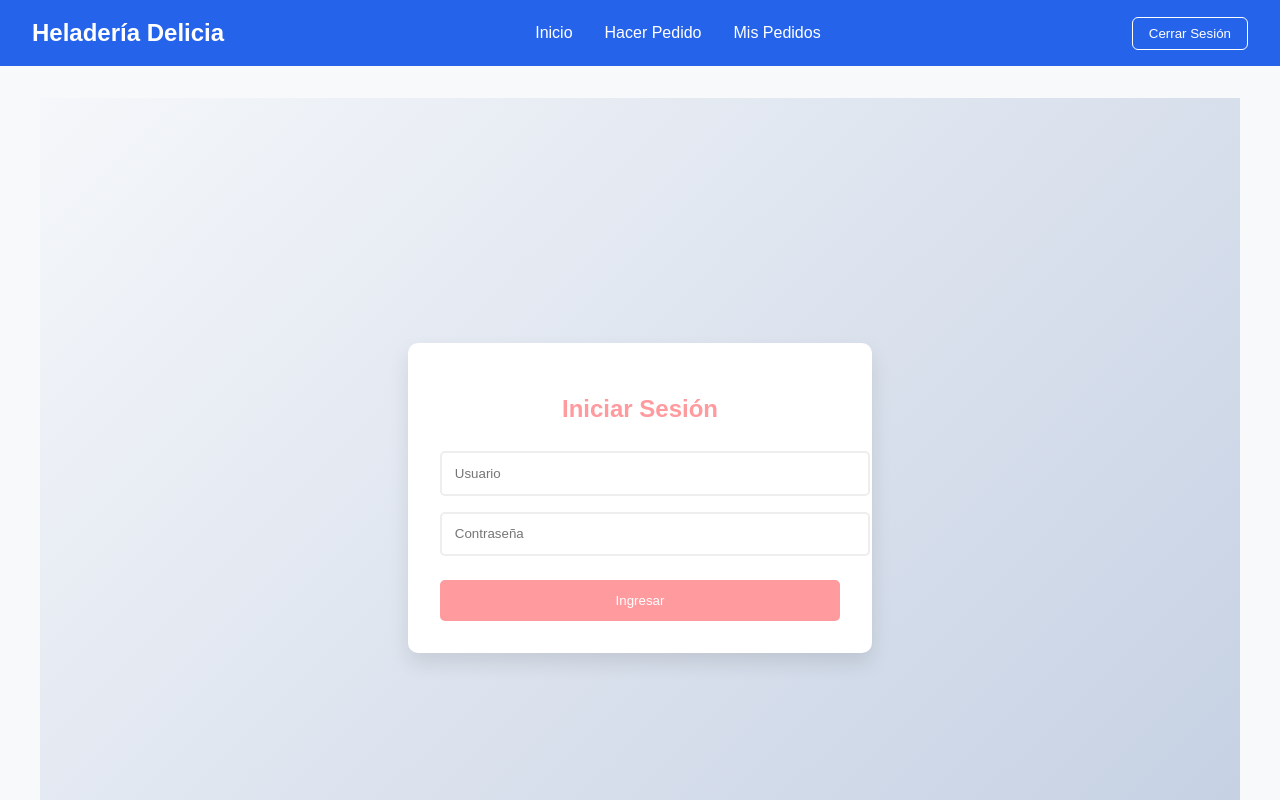
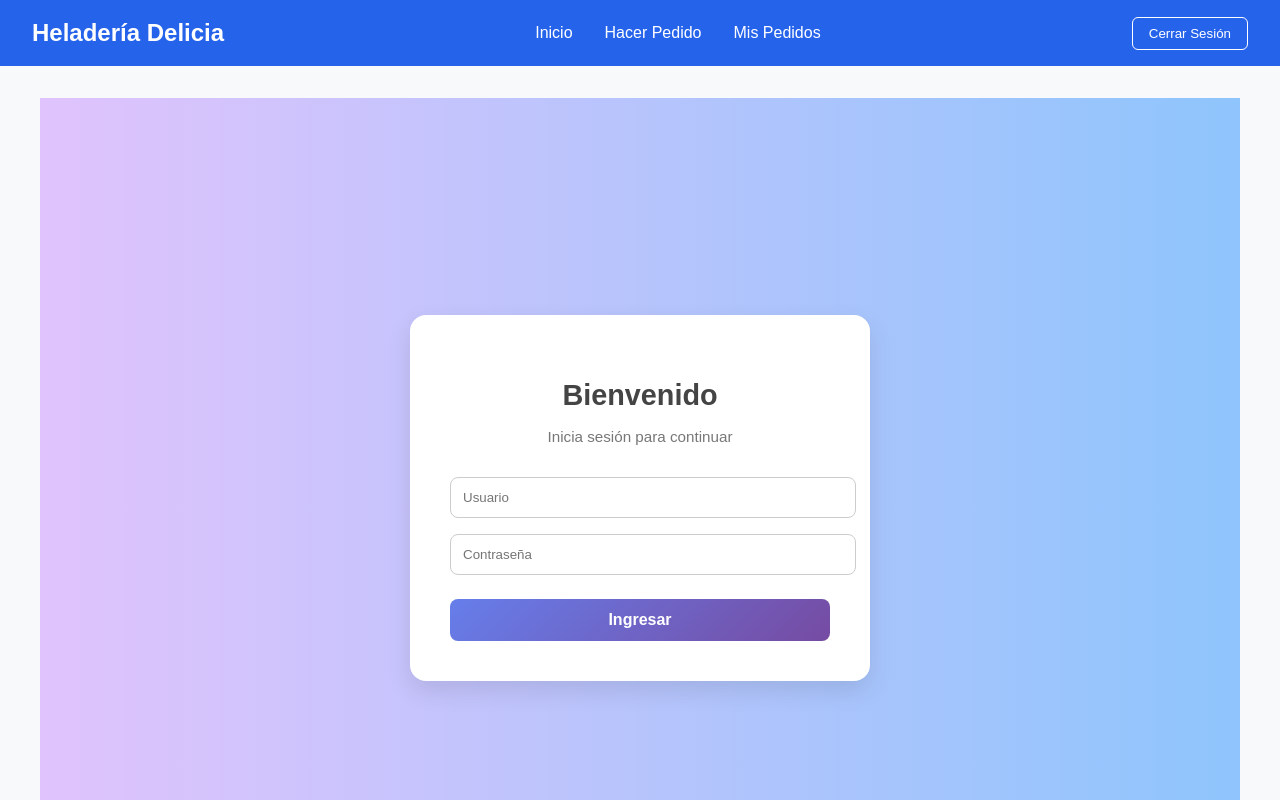
Before and after one commit to Santiag0jaja/app-heladeria, an Angular app: page /login in a window 1280 px wide. Shown: the top 800 px of the page. Built offline with nearby package versions, Linux system fonts and the light colour scheme.

Commit message:
feat: Update login component; enhance styling, implement form handling, and improve navigation on login

```diff
--- a/src/app/components/header/header.component.ts
+++ b/src/app/components/header/header.component.ts
@@ -16,17 +16,19 @@ export class HeaderComponent {
 
   constructor(private router: Router, private authService: AuthService) {
     // Aquí puedes validar si es admin según tu lógica
-    this.isAdmin = this.authService.isLoggedIn(); // Solo ejemplo
+    this.isAdmin = this.authService.isLoggedIn();
   }
 
   isActive(route: string): boolean {
     return this.router.url === route;
   }
 
-  logout(): void {
-    this.authService.logout();
-  }
+ logout(): void {
+  this.authService.logout();
+  this.router.navigate(['/login']).then(() => {
+    location.reload();
+  });
 }
-
 // Este componente de encabezado incluye enlaces de navegación y un botón de cierre de sesión.
 // Utiliza el servicio de autenticación para manejar el cierre de sesión y verificar si el usuario es administrador.
+}
--- a/src/app/components/login/login.component.css
+++ b/src/app/components/login/login.component.css
@@ -3,57 +3,66 @@
   justify-content: center;
   align-items: center;
   height: 100vh;
-  background: linear-gradient(135deg, #f5f7fa 0%, #c3cfe2 100%);
+  background: linear-gradient(to right, #e0c3fc, #8ec5fc);
 }
 
 .login-card {
   background: white;
-  padding: 2rem;
-  border-radius: 10px;
-  box-shadow: 0 10px 20px rgba(0,0,0,0.1);
+  padding: 2.5rem;
+  border-radius: 16px;
+  box-shadow: 0 10px 25px rgba(0, 0, 0, 0.1);
   width: 100%;
-  max-width: 400px;
+  max-width: 380px;
+  text-align: center;
 }
 
 h2 {
-  text-align: center;
-  color: #ff9a9e;
+  margin-bottom: 0.5rem;
+  font-size: 1.8rem;
+  color: #444;
+}
+
+.sub {
   margin-bottom: 1.5rem;
+  color: #777;
+  font-size: 0.95rem;
 }
 
 input {
   width: 100%;
-  padding: 0.8rem;
-  margin-bottom: 1rem;
-  border: 2px solid #eee;
-  border-radius: 5px;
-  transition: all 0.3s;
+  padding: 0.75rem;
+  margin: 0.5rem 0;
+  border: 1.5px solid #ccc;
+  border-radius: 8px;
+  transition: border-color 0.3s;
 }
 
 input:focus {
-  border-color: #ff9a9e;
+  border-color: #8ec5fc;
   outline: none;
 }
 
 button {
   width: 100%;
-  padding: 0.8rem;
-  background: linear-gradient(135deg, #ff9a9e 0%, #fad0c4 100%);
+  padding: 0.75rem;
+  margin-top: 1rem;
+  background: linear-gradient(135deg, #667eea, #764ba2);
   color: white;
   border: none;
-  border-radius: 5px;
+  border-radius: 8px;
+  font-weight: 600;
+  font-size: 1rem;
   cursor: pointer;
-  font-weight: bold;
-  transition: all 0.3s;
+  transition: transform 0.2s ease, box-shadow 0.2s ease;
 }
 
 button:hover {
   transform: translateY(-2px);
-  box-shadow: 0 5px 10px rgba(255,154,158,0.3);
+  box-shadow: 0 8px 16px rgba(102, 126, 234, 0.3);
 }
 
 .error {
-  color: #ff6b6b;
+  color: #ff4d4d;
   margin-top: 1rem;
-  text-align: center;
+  font-size: 0.9rem;
 }
--- a/src/app/components/login/login.component.html
+++ b/src/app/components/login/login.component.html
@@ -1 +1,27 @@
-<p>login works!</p>
+<div class="login-container">
+  <div class="login-card">
+    <h2>Bienvenido</h2>
+    <p class="sub">Inicia sesión para continuar</p>
+    <form (ngSubmit)="onSubmit()">
+      <input
+        [(ngModel)]="username"
+        name="username"
+        placeholder="Usuario"
+        required
+        autocomplete="username"
+      />
+      <input
+        [(ngModel)]="password"
+        type="password"
+        name="password"
+        placeholder="Contraseña"
+        required
+        autocomplete="current-password"
+      />
+      <button type="submit">Ingresar</button>
+      <p *ngIf="error" class="error">{{ error }}</p>
+    </form>
+  </div>
+</div>
+<!-- Este componente maneja el inicio de sesión del usuario.
+     Verifica las credenciales ingresadas y redirige al usuario a la página de inicio si son correctas. -->
--- a/src/app/components/login/login.component.ts
+++ b/src/app/components/login/login.component.ts
@@ -7,61 +7,8 @@ import { CommonModule } from '@angular/common';
   standalone: true,
   imports: [FormsModule, CommonModule],
   selector: 'app-login',
-  template: `
-    <div class="login-container">
-      <div class="login-card">
-        <h2>Iniciar Sesión</h2>
-        <form (ngSubmit)="onSubmit()">
-          <input [(ngModel)]="username" name="username" placeholder="Usuario" required>
-          <input [(ngModel)]="password" type="password" name="password" placeholder="Contraseña" required>
-          <button type="submit">Ingresar</button>
-          <p *ngIf="error" class="error">{{ error }}</p>
-        </form>
-      </div>
-    </div>
-  `,
-  styles: [`
-    .login-container {
-      display: flex;
-      justify-content: center;
-      align-items: center;
-      height: 100vh;
-      background: linear-gradient(135deg, #f5f7fa 0%, #c3cfe2 100%);
-    }
-    .login-card {
-      background: white;
-      padding: 2rem;
-      border-radius: 10px;
-      box-shadow: 0 10px 20px rgba(0,0,0,0.1);
-      width: 100%;
-      max-width: 400px;
-    }
-    h2 {
-      color: #ff9a9e;
-      text-align: center;
-    }
-    input {
-      width: 100%;
-      padding: 0.8rem;
-      margin: 0.5rem 0;
-      border: 2px solid #eee;
-      border-radius: 5px;
-    }
-    button {
-      width: 100%;
-      padding: 0.8rem;
-      background: #ff9a9e;
-      color: white;
-      border: none;
-      border-radius: 5px;
-      margin-top: 1rem;
-      cursor: pointer;
-    }
-    .error {
-      color: #ff6b6b;
-      text-align: center;
-    }
-  `]
+  templateUrl: './login.component.html',
+  styleUrls: ['./login.component.css']
 })
 export class LoginComponent {
   username = '';
@@ -73,9 +20,13 @@ export class LoginComponent {
   onSubmit() {
     if (this.username === 'admin' && this.password === 'admin123') {
       localStorage.setItem('isLoggedIn', 'true');
-      this.router.navigate(['/inicio']);
+      this.router.navigate(['/inicio']).then(() => {
+        location.reload(); // 🔁 Fuerza el refresh después de navegar a /inicio
+      });
     } else {
       this.error = 'Credenciales incorrectas';
     }
   }
 }
+// Este componente maneja el inicio de sesión del usuario.
+// Verifica las credenciales ingresadas y redirige al usuario a la página de inicio si son correctas.
```
